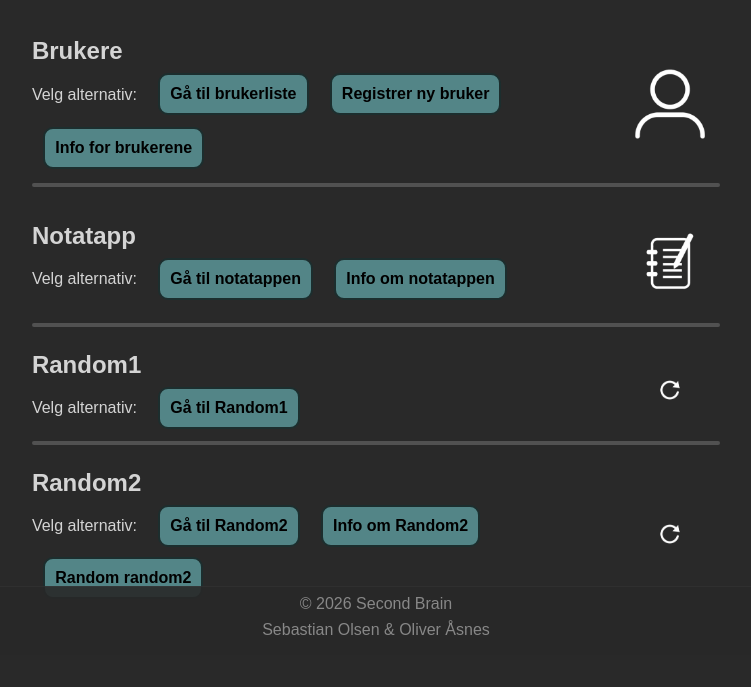
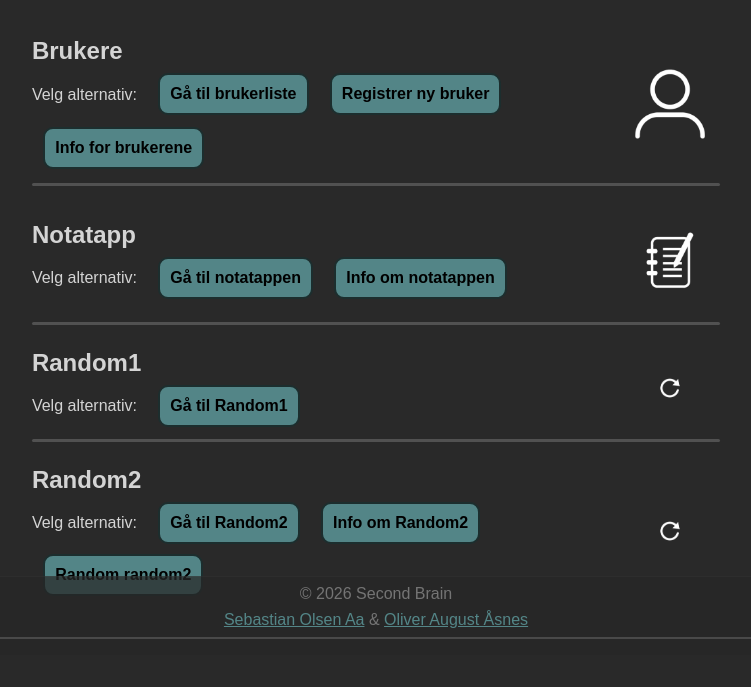
Before and after one commit to Sep-aa/Second-brain, a Django app: page / in a window 1280 px wide. Shown: the part 145-832 px from the top of the page, without its empty margins (264-1015 px from the left). After the commit the page ends 784 px from the top, so only its background shows below. Run offline with Django 5.2, Linux system fonts and the light colour scheme.

Commit message:
endrer på linkene

```diff
--- a/second_brain/brukere/templates/alle_brukere.html
+++ b/second_brain/brukere/templates/alle_brukere.html
@@ -11,12 +11,12 @@
 {% endblock %}
 
 {% block content %}
-    <p class="main"><a href="/">Hovedside</a></p>
+    <p class="main"><a href="/" class="ikkevislinje">Hovedside</a></p>
 
     <h1>Brukere</h1>
     <ul>
         {% for x in mymembers %}
-        <li><a href="detaljer/{{ x.id }}">{{ x.firstname }} {{ x.lastname }}</a></li>
+        <li><a href="detaljer/{{ x.id }}" class="ikkevislinje">{{ x.firstname }} {{ x.lastname }}</a></li>
         {% endfor %}
     </ul>
 
--- a/second_brain/brukere/templates/detaljer.html
+++ b/second_brain/brukere/templates/detaljer.html
@@ -16,6 +16,6 @@
     <p class="detaljer">Telefon: {{ mymember.phone }}</p>
     <p class="detaljer">Bruker siden: {{ mymember.joined_date }}</p>
 
-    <p class="detaljer">Tilbake til <a href="/brukere">Brukere</a></p>
+    <p class="detaljer">Tilbake til <a href="/brukere" class="ikkevislinje">Brukere</a></p>
 
 {% endblock %}
--- a/second_brain/homepage/templates/main.html
+++ b/second_brain/homepage/templates/main.html
@@ -74,7 +74,8 @@
 
     <footer>
         <p>© 2026 Second Brain</p>
-        <p>Sebastian Olsen & Oliver Åsnes</p>
+        <p><a href="https://github.com/Sep-aa">Sebastian Olsen Aa</a> & <a href="https://github.com/oliver12345678goodboy">Oliver August Åsnes</a></p>
+        <hr class="linje1" />
     </footer>
 
 {% endblock %}
--- a/second_brain/static/css/style.css
+++ b/second_brain/static/css/style.css
@@ -54,9 +54,19 @@ button:hover{
 
 a {
     color: cadetblue;
+}
+
+.a:hover {
+    text-decoration: underline;
+}
+
+.ikkevislinje {
     text-decoration: none;
 }
 
+.vislinje {
+    text-decoration: underline;
+}
 
 .Overskrift {
     font-size: 42px;
@@ -81,6 +91,7 @@ footer {
     background: rgba(41,41,41,0.9);
     padding: 8px 12px;
     border-top: 1px solid rgba(255,255,255,0.03);
+    opacity: 0.8;
 }
 
 
@@ -158,11 +169,20 @@ li:hover {
 
 .linje {
     display: block;
-    height: 4px;
+    height: 3px;
     border: none;
     border-radius: 10px;
     background: rgba(94, 94, 94, 0.76);
     margin: 12px 0;
+}
+
+.linje1 {
+    display: block;
+    height: 2px;
+    border: none;
+    border-radius: 10px;
+    background: rgba(94, 94, 94, 0.76);
+    margin: 8px 0;
 }
 
 
```
